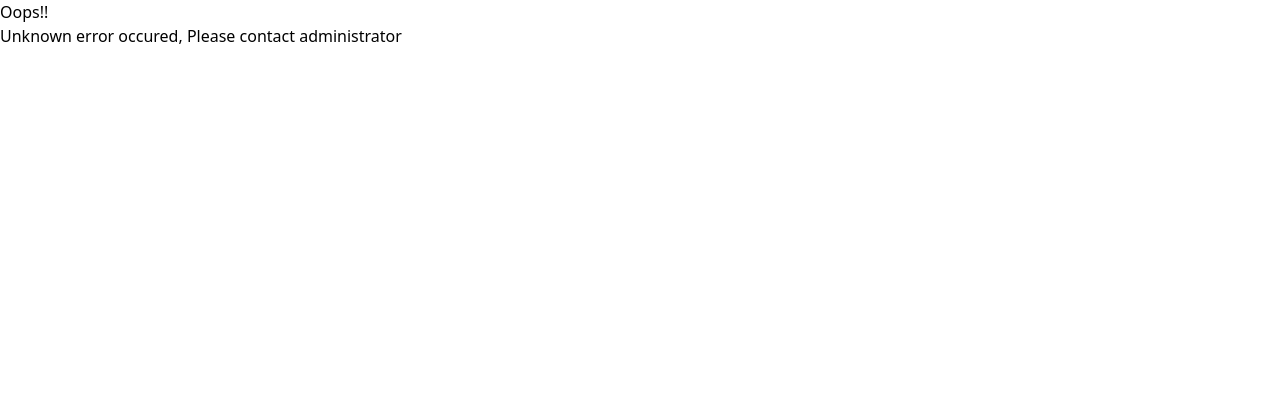
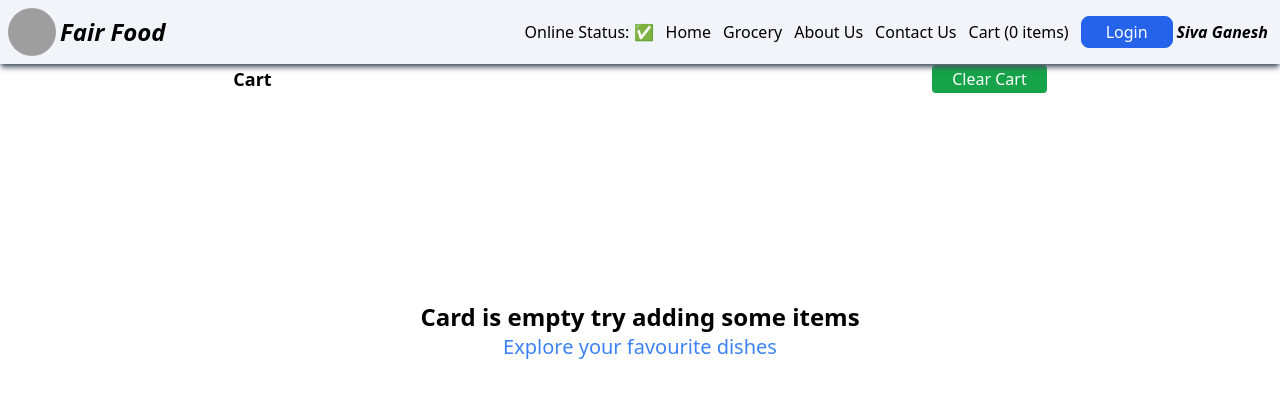
Before and after one commit to Sivaganesh-Akula/My-Learning, a React (Vite) app: page /cart in a window 1280 px wide. Shown: the top 398 px of the page. Built offline with nearby package versions, Linux system fonts and the light colour scheme; grey boxes are pictures that could not be loaded.

Commit message:
implement cart feature to the app

```diff
--- a/src/App.jsx
+++ b/src/App.jsx
@@ -8,6 +8,9 @@ import AboutUs from "./components/AboutUs";
 import ErrorElement from "./components/ErrorElement";
 import RestaurantMenu from "./components/RestaurantMenu";
 import UserContext from "./contexts/UserContext";
+import { Provider } from "react-redux";
+import appStore from "./store/appStore";
+import Cart from "./components/Cart";
 
 const Grocery = lazy(() => import("./components/Grocery"));
 
@@ -22,12 +25,16 @@ const AppLayout = () => {
   }, []);
 
   return (
+    <Provider store={appStore}>
       <UserContext.Provider value={{ loggedInUser: userName, setUserName }}>
         <div className="app">
           <Header />
+          <div className="mt-[65px]">
             <Outlet />
           </div>
+        </div>
       </UserContext.Provider>
+    </Provider>
   );
 };
 
@@ -57,6 +64,10 @@ const router = createBrowserRouter([
         element: <ContactUs />,
       },
       {
+        path: "/cart",
+        element: <Cart />,
+      },
+      {
         path: "/restaurant/:resId",
         element: <RestaurantMenu />,
       },
--- /dev/null
+++ b/src/components/Cart.jsx
@@ -0,0 +1,41 @@
+import { useDispatch, useSelector } from "react-redux";
+import RestaurantItemList from "./RestaurantItemList";
+import { clearCart } from "../store/cartSlice";
+import { Link } from "react-router-dom";
+
+const Cart = () => {
+  const cartItems = useSelector((state) => state.cart.items);
+  const dispatch = useDispatch();
+  const handleClick = () => {
+    dispatch(clearCart());
+  };
+  return (
+    <div className="w-8/12 mx-auto">
+      <div className="flex my-2 mx-5 justify-between">
+        <div className="font-bold text-lg">Cart</div>
+        <button
+          onClick={handleClick}
+          className="px-5 bg-green-600 rounded text-white"
+        >
+          Clear Cart
+        </button>
+      </div>
+
+      <div>
+        {cartItems.length === 0 ? (
+          <div className="text-center mt-52">
+            <div className="text-2xl font-bold">
+              Card is empty try adding some items
+            </div>
+            <Link to="/" className="text-blue-500 text-xl">
+              Explore your favourite dishes
+            </Link>
+          </div>
+        ) : (
+          <RestaurantItemList items={cartItems} cart={true} />
+        )}
+      </div>
+    </div>
+  );
+};
+export default Cart;
--- a/src/components/Header.jsx
+++ b/src/components/Header.jsx
@@ -3,17 +3,19 @@ import { APP_LOGO } from "../utils/constants";
 import { useContext, useState } from "react";
 import useOnline from "../hooks/useOnline";
 import UserContext from "../contexts/UserContext";
+import { useSelector } from "react-redux";
 
 const Header = () => {
   const [loginText, setLoginText] = useState("Login");
   const isOnline = useOnline();
   const { loggedInUser } = useContext(UserContext);
+  const cartItems = useSelector((state) => state.cart.items);
 
   const handleLoginClick = () => {
     loginText === "Login" ? setLoginText("Logout") : setLoginText("Login");
   };
   return (
-    <div className="flex bg-slate-100 justify-between p-2 shadow-gray-600 shadow-md">
+    <div className="flex bg-slate-100 justify-between p-2 shadow-gray-600 shadow-md fixed w-full top-0 z-50">
       <div>
         <Link to="/">
           <img
@@ -42,7 +44,9 @@ const Header = () => {
             <li className="pl-3">
               <Link to="/contact">Contact Us</Link>
             </li>
-            <li className="pl-3">Cart</li>
+            <li className="pl-3">
+              <Link to="/cart">Cart ({cartItems.length} items)</Link>
+            </li>
           </ul>
         </div>
         <div className="flex">
--- a/src/components/RestaurantItemList.jsx
+++ b/src/components/RestaurantItemList.jsx
@@ -1,6 +1,13 @@
+import { useDispatch } from "react-redux";
+import { addItem, removeItem } from "../store/cartSlice";
 import { DEFAULT_DISH_IMG, MEDIA_ASSEET_URL } from "../utils/constants";
 
-const RestaurantItemList = ({ items }) => {
+// TODO: Handle card logic gracefully
+const RestaurantItemList = ({ items, cart }) => {
+  const dispatch = useDispatch();
+  const handleClick = (item) => {
+    cart ? dispatch(removeItem(item)) : dispatch(addItem(item));
+  };
   return (
     <div className="m-2">
       {items.map((item) => {
@@ -25,16 +32,22 @@ const RestaurantItemList = ({ items }) => {
                 {item.card.info.description}
               </p>
             </div>
-            <div className="w-1/4 m-1 p-1">
+            <div className="w-1/4 m-1 p-1 relative">
+              <button
+                onClick={() => handleClick(item)}
+                className="absolute bg-white px-5 text-green-600 rounded-sm shadow-md opacity-85 mx-auto bottom-0 left-7"
+              >
+                {cart ? "Remove" : "Add"}
+              </button>
               {item.card.info.imageId ? (
                 <img
-                  className="w-28 h-28 object-cover shadow-md rounded-md"
+                  className="w-28 h-28 object-cover shadow-md rounded-md float-right"
                   src={MEDIA_ASSEET_URL + item.card.info.imageId}
                   alt="dish"
                 />
               ) : (
                 <img
-                  className="w-28 h-28 object-cover shadow-md rounded-md"
+                  className="w-28 h-28 object-cover shadow-md rounded-md float-right"
                   src={DEFAULT_DISH_IMG}
                   alt="dish"
                 />
--- /dev/null
+++ b/src/store/appStore.js
@@ -0,0 +1,9 @@
+import { configureStore } from "@reduxjs/toolkit";
+import { cartReducer } from "./cartSlice";
+
+const appStore = configureStore({
+  reducer: {
+    cart: cartReducer,
+  },
+});
+export default appStore;
--- /dev/null
+++ b/src/store/cartSlice.js
@@ -0,0 +1,27 @@
+import { createSlice } from "@reduxjs/toolkit";
+
+const cartSlice = createSlice({
+  name: "cart",
+  initialState: {
+    items: [],
+  },
+  reducers: {
+    addItem: (state, action) => {
+      state.items.push(action.payload);
+    },
+    removeItem: (state, action) => {
+      const index = state.items.findIndex(
+        (item) => item.card.info.id === action.payload.card.info.id
+      );
+      state.items.splice(index, 1);
+    },
+    clearCart: (state) => {
+      state.items = [];
+      //   return { items: [] };
+    },
+  },
+});
+
+export const { addItem, removeItem, clearCart } = cartSlice.actions;
+
+export const cartReducer = cartSlice.reducer;
```
Lines whose indentation alone changed are shown as unchanged.
